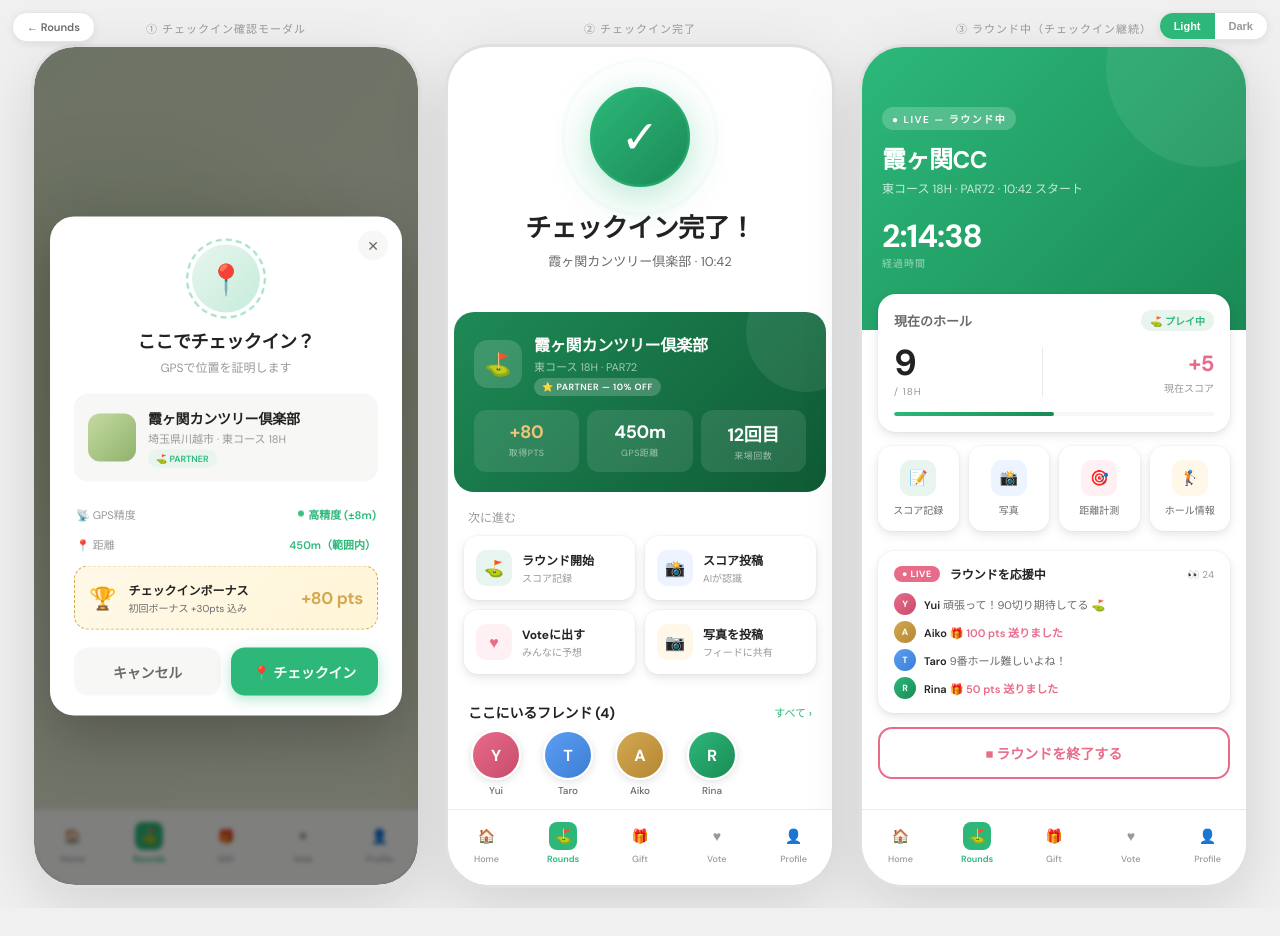
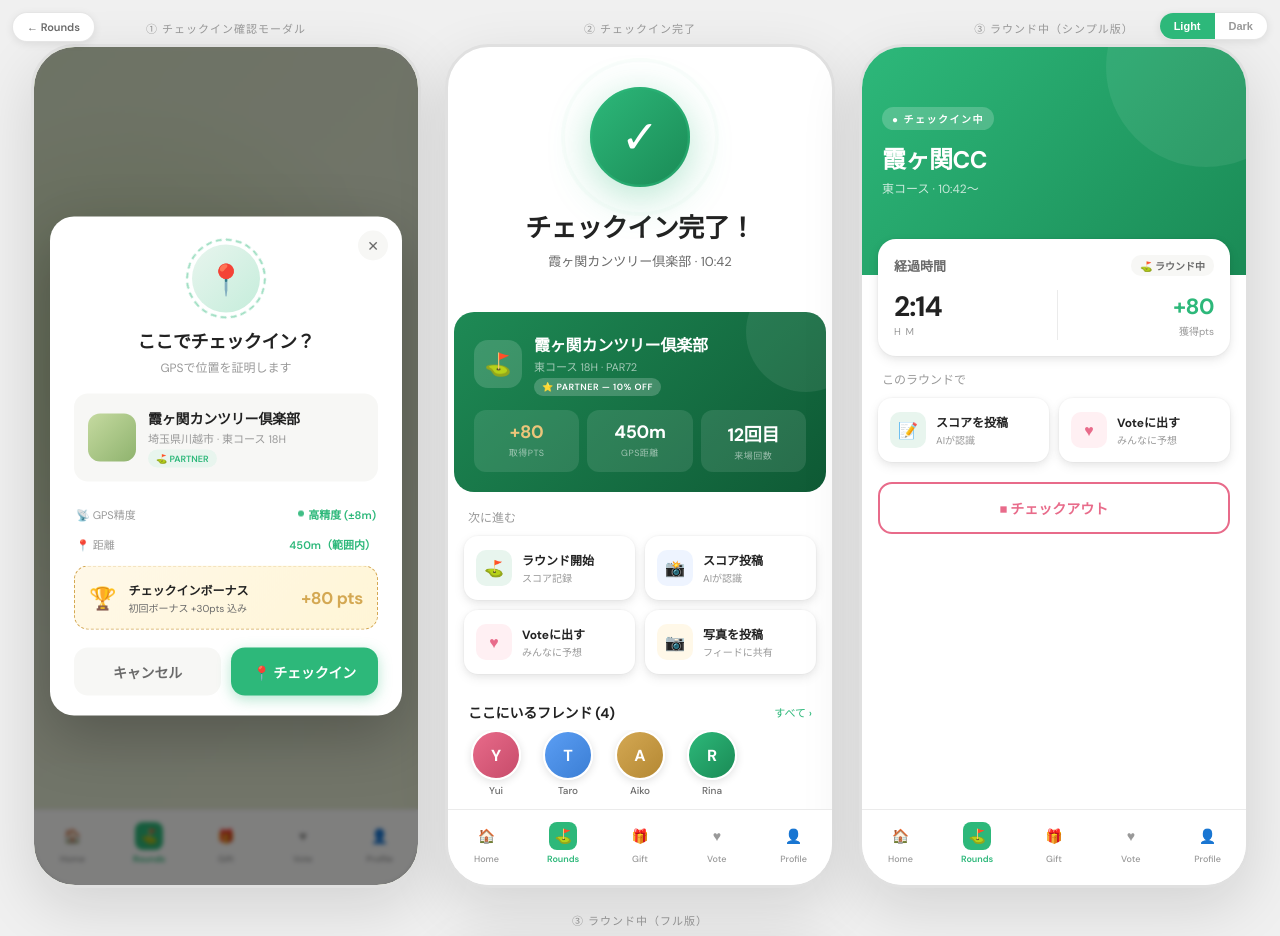
Before and after one commit to kenken1130/kenken1130.github.io, a plain HTML site: page playlife-mockup/v3/checkin-light.html in a window 1280 px wide. Shown: the top 936 px of the page. Before the commit the page ends 908 px from the top, so only its background shows below. Drawn offline with Linux system fonts and the light colour scheme.

Commit message:
Add simple active round version

```diff
--- a/playlife-mockup/v3/checkin-light.html
+++ b/playlife-mockup/v3/checkin-light.html
@@ -314,9 +314,60 @@
 </div>
 </div>
 
-<!-- ========== 3. ACTIVE ROUND ========== -->
+<!-- ========== 3-S. ACTIVE ROUND (SIMPLE) ========== -->
 <div>
-<div class="phone-label">③ ラウンド中（チェックイン継続）</div>
+<div class="phone-label">③ ラウンド中（シンプル版）</div>
+<div class="phone">
+<div class="screen">
+
+  <div class="active-top">
+    <div class="at-status">● チェックイン中</div>
+    <div class="at-course">霞ヶ関CC</div>
+    <div class="at-sub">東コース · 10:42〜</div>
+  </div>
+
+  <div class="hole-card">
+    <div class="hc-top">
+      <div class="hc-title">経過時間</div>
+      <div class="hc-flag" style="background:var(--bg2);color:var(--t2)">⛳ ラウンド中</div>
+    </div>
+    <div class="hc-main">
+      <div>
+        <div class="hc-hole" style="font-size:28px">2:14</div>
+        <div class="hc-hole-sub">h m</div>
+      </div>
+      <div class="hc-divider"></div>
+      <div class="hc-score">
+        <div class="hc-sv" style="color:var(--g)">+80</div>
+        <div class="hc-sl">獲得pts</div>
+      </div>
+    </div>
+  </div>
+
+  <div style="padding:14px 16px 0">
+    <div style="font-size:12px;color:var(--t3);margin-bottom:10px;padding:0 4px;font-weight:500">このラウンドで</div>
+    <div style="display:grid;grid-template-columns:1fr 1fr;gap:10px">
+      <div class="na"><div class="na-ic gb">📝</div><div class="na-text"><div class="na-t">スコアを投稿</div><div class="na-s">AIが認識</div></div></div>
+      <div class="na"><div class="na-ic pb">♥</div><div class="na-text"><div class="na-t">Voteに出す</div><div class="na-s">みんなに予想</div></div></div>
+    </div>
+  </div>
+
+  <div class="end-btn" style="margin-top:20px">⏹ チェックアウト</div>
+
+  <div class="tb">
+    <div class="tab"><div class="ti">🏠</div><div class="tt">Home</div></div>
+    <div class="tab on"><div class="ti">⛳</div><div class="tt">Rounds</div></div>
+    <div class="tab"><div class="ti">🎁</div><div class="tt">Gift</div></div>
+    <div class="tab"><div class="ti">♥</div><div class="tt">Vote</div></div>
+    <div class="tab"><div class="ti">👤</div><div class="tt">Profile</div></div>
+  </div>
+</div>
+</div>
+</div>
+
+<!-- ========== 3. ACTIVE ROUND (FULL) ========== -->
+<div>
+<div class="phone-label">③ ラウンド中（フル版）</div>
 <div class="phone">
 <div class="screen">
 
```
